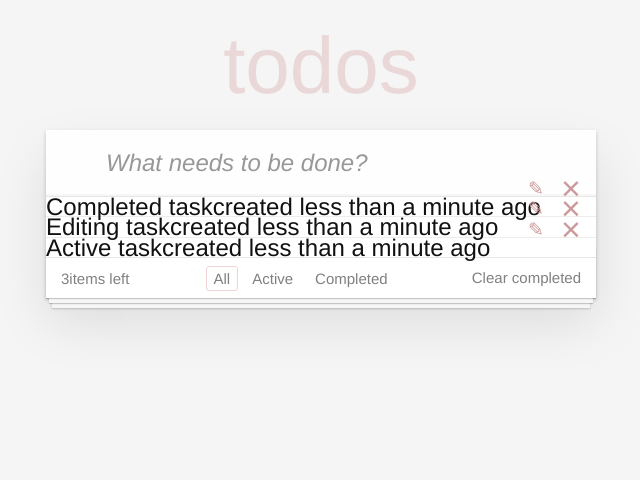
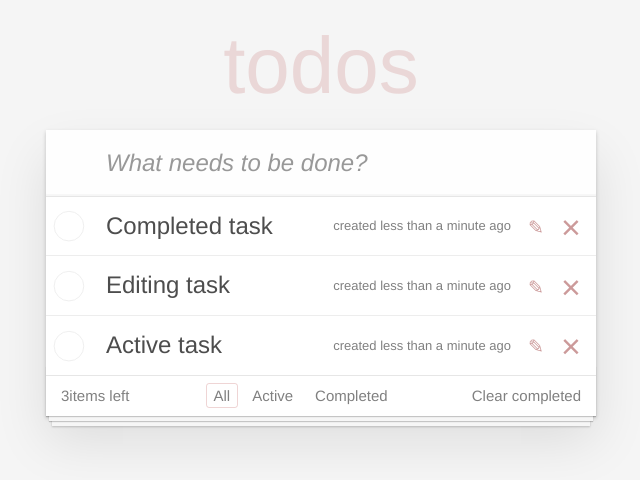
Before and after one commit to seva123321/todoList, a React (Vite) app: page / in a window 1280 px wide. Shown: the top 480 px of the page, without its empty margins (319-959 px from the left). Built offline with nearby package versions, Linux system fonts and the light colour scheme.

Commit message:
fixed label htmlFor

```diff
--- a/src/components/Task/Task.jsx
+++ b/src/components/Task/Task.jsx
@@ -29,11 +29,12 @@ function Task({
         type="checkbox"
         onChange={onToggleDone}
         checked={checked}
+        id="complitedCheck"
       />
-      <span>
+      <label htmlFor="complitedCheck">
         <span className="description">{description}</span>
         <span className="created">{`created ${timeAgo} ago`}</span>
-      </span>
+      </label>
       <Button className="icon icon-edit" />
       <Button className="icon icon-destroy" onClick={onDeleteItem} />
     </div>
```
